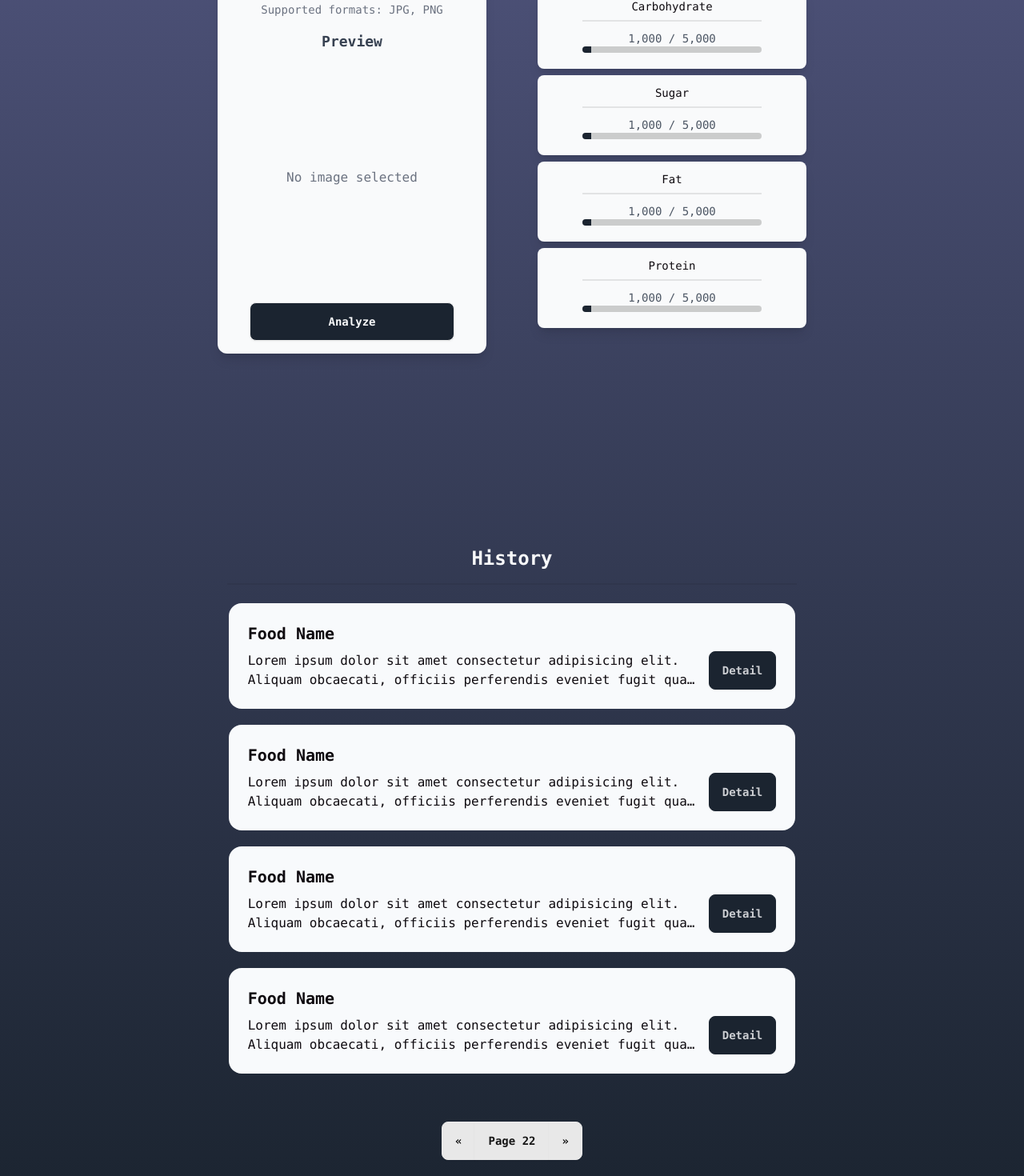
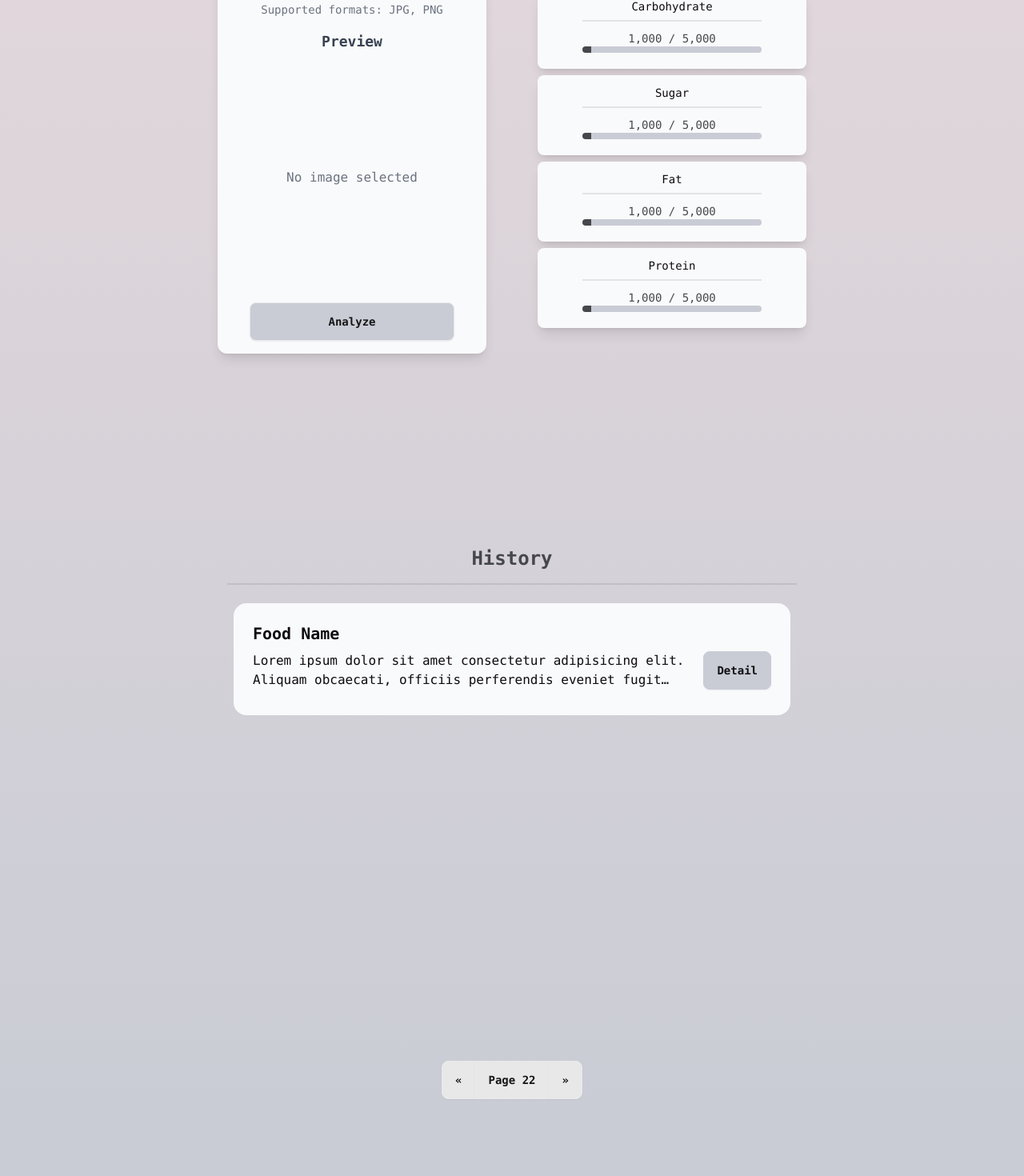
Before and after one commit to iss4gerry/nutrition-tracker-frontend, a Vue app: page / in a window 1280 px wide. Shown: the part 310-1780 px from the top of the page at 80% size. Built offline with nearby package versions, Linux system fonts and the light colour scheme.

Commit message:
update responsif

```diff
--- a/src/App.vue
+++ b/src/App.vue
@@ -11,10 +11,6 @@ import Faq from './components/Faq.vue'
       <Navbar></Navbar>
       <div class="bg-gradient-to-t from-primary to-secondary min-h-screen flex-col -mt-11 md:mt-10">
       <router-view></router-view>
-      </div>
-      <div class="bg-primary min-h-screen">
-
-
       </div>
       <div class="bg-gradient-to-t from-secondary to-primary flex flex-col min-h-screen">
         <div class="container mx-auto flex-grow mt-20 flex flex-col justify-start">
--- a/src/components/FoodHistory.vue
+++ b/src/components/FoodHistory.vue
@@ -3,44 +3,11 @@
 </script>
 
 <template>
-    <div class="container">
-        <div class="card-body mt-5 mb-5 bg-slate-50 rounded-2xl p-6 h-35">
+    <div class="min-h-[80vh] flex flex-col items-center max-sm:w-[40vh]">
+      <div class="card-body m-2 md:mt-5 md:mb-5 bg-slate-50 rounded-2xl p-6 max-h-[130px] md:max-h-[140px]">
         <h2 class="card-title">Food Name</h2>
         <div class="flex justify-between items-start">
-              <div class="text-start w-[70vh] flex-grow">
-                <p class="multiline-ellipsis">
-                  Lorem ipsum dolor sit amet consectetur adipisicing elit. Aliquam obcaecati, officiis perferendis eveniet fugit quas dolore doloremque hic voluptates Lorem ipsum, dolor sit amet consectetur adipisicing elit. Iusto recusandae praesentium molestias quo velit adipisci neque? Quae maiores soluta qui illo voluptates saepe, maxime pariatur rem totam aliquid labore adipisci.
-                </p>
-              </div>
-              <button class="btn btn-primary ml-4">Detail</button>
-            </div>
-        </div>
-        <div class="card-body mt-5 mb-5 bg-slate-50 rounded-2xl p-6 h-35">
-            <h2 class="card-title">Food Name</h2>
-            <div class="flex justify-between items-start">
-              <div class="text-start w-[70vh] flex-grow">
-                <p class="multiline-ellipsis">
-                  Lorem ipsum dolor sit amet consectetur adipisicing elit. Aliquam obcaecati, officiis perferendis eveniet fugit quas dolore doloremque hic voluptates Lorem ipsum, dolor sit amet consectetur adipisicing elit. Iusto recusandae praesentium molestias quo velit adipisci neque? Quae maiores soluta qui illo voluptates saepe, maxime pariatur rem totam aliquid labore adipisci.
-                </p>
-              </div>
-              <button class="btn btn-primary ml-4">Detail</button>
-            </div>
-        </div>
-        <div class="card-body mt-5 mb-5 bg-slate-50 rounded-2xl p-6 h-35">
-            <h2 class="card-title">Food Name</h2>
-            <div class="flex justify-between items-start">
-              <div class="text-start w-[70vh] flex-grow">
-                <p class="multiline-ellipsis">
-                  Lorem ipsum dolor sit amet consectetur adipisicing elit. Aliquam obcaecati, officiis perferendis eveniet fugit quas dolore doloremque hic voluptates Lorem ipsum, dolor sit amet consectetur adipisicing elit. Iusto recusandae praesentium molestias quo velit adipisci neque? Quae maiores soluta qui illo voluptates saepe, maxime pariatur rem totam aliquid labore adipisci.
-                </p>
-              </div>
-              <button class="btn btn-primary ml-4">Detail</button>
-            </div>
-        </div>
-        <div class="card-body mt-5 mb-5 bg-slate-50 rounded-2xl p-6 h-35">
-            <h2 class="card-title">Food Name</h2>
-            <div class="flex justify-between items-start">
-              <div class="text-start w-[70vh] flex-grow">
+          <div class="text-start flex-grow">
             <p class="multiline-ellipsis">
               Lorem ipsum dolor sit amet consectetur adipisicing elit. Aliquam obcaecati, officiis perferendis eveniet fugit quas dolore doloremque hic voluptates Lorem ipsum, dolor sit amet consectetur adipisicing elit. Iusto recusandae praesentium molestias quo velit adipisci neque? Quae maiores soluta qui illo voluptates saepe, maxime pariatur rem totam aliquid labore adipisci.
             </p>
@@ -49,13 +16,16 @@
         </div>
       </div>
 
-      <div class="join mt-10">
+
+      <div class="join mt-auto">
         <button class="join-item btn">«</button>
         <button class="join-item btn">Page 22</button>
         <button class="join-item btn">»</button>
       </div>
     </div>
   </template>
+
+
 
  <style scoped>
  .multiline-ellipsis {
--- a/src/components/History.vue
+++ b/src/components/History.vue
@@ -5,7 +5,7 @@ import FoodHistory from './FoodHistory.vue';
 
 <template>
     <div class="container mx-auto flex flex-col p-8 items-center rounded-xl mt-20 w-[vh200] ">
-      <p class="text-2xl font-bold text-pretty -mb-2 -mt-4 text-gray-50">History</p>
+      <p class="text-2xl font-bold text-pretty -mb-2 -mt-4 text-accent">History</p>
       <div class="divider -mb-1"></div>
       <div class="card flex flex-col">
         <FoodHistory></FoodHistory>
--- a/src/components/ImageTracker.vue
+++ b/src/components/ImageTracker.vue
@@ -29,6 +29,6 @@ const handleFileInput = (event: Event) => {
         <img :src="selectedImage" alt="Image Preview" class="w-full h-full object-cover" />
       </div>
       <p v-else class="flex items-center justify-center text-gray-500 h-[35vh]">No image selected</p>
-      <button class="btn btn-wide bg-primary text-gray-50">Analyze</button>
+      <button class="btn btn-wide bg-primary">Analyze</button>
   </div>
 </template>
--- a/src/components/Navbar.vue
+++ b/src/components/Navbar.vue
@@ -29,7 +29,7 @@
           <li><a>Logout</a></li>
         </ul>
       </div>
-      <a class="btn btn-ghost text-xl">FwodTwacker</a>
+      <a class="btn btn-ghost text-xl">Fweeble</a>
     </div>
     <div class="navbar-end hidden lg:flex">
 
--- a/src/components/Nutrition.vue
+++ b/src/components/Nutrition.vue
@@ -14,10 +14,10 @@ const totalProgress = 5000;
         <p class="text-sm w-22 -mb-4">{{ name }}</p>
           <div class="divider lg:divider-vertical"></div>
         <div class="flex flex-col items-center space-x-15 w-full -mt-3">
-            <p class="text-sm text-gray-600">
+            <p class="text-sm text-accent">
                 {{ currentProgress.toLocaleString() }} / {{ totalProgress.toLocaleString() }}
             </p>
-            <progress class="progress progress-primary w-56">50</progress>
+            <progress class="progress progress-accent w-56 bg-primary">50</progress>
         </div>
       </div>
     </div>
--- a/src/components/Switcher.vue
+++ b/src/components/Switcher.vue
@@ -6,5 +6,6 @@
     <div role="tablist" class="tabs tabs-boxed bg-gray-50">
         <a role="tab" class="tab">Text</a>
         <a role="tab" class="tab tab-active">Image</a>
+        <a role="tab" class="tab">Idea</a>
       </div>
 </template>
--- a/src/index.css
+++ b/src/index.css
@@ -2,8 +2,8 @@
 
 @layer base {
   main {
-    @apply text-gray-50;
-    @apply font-mono
+    @apply text-accent;
+    @apply font-mono;
   }
 }
 
--- a/src/views/Tracker.vue
+++ b/src/views/Tracker.vue
@@ -25,7 +25,7 @@ import History from '../components/History.vue';
         </div>
       </div>
     </div>
-    <div class="container mx-auto flex flex-col md:flex-row justify-center space-x-0 md:space-x-0 space-y-45 md:space-y-0 mt-20">
+    <div class="container mx-auto flex flex-col md:flex-row justify-center space-x-0 md:space-x-0 space-y-45 md:space-y-0 md:mt-20 -mt-10">
       <div class="card text-neutral-content w-full md:w-[105vh] -mt-3 md:mt-0">
         <div class="card-body items-center text-center">
           <History></History>
--- a/tailwind.config.js
+++ b/tailwind.config.js
@@ -11,9 +11,9 @@ export default {
     themes: [
       {
         mytheme: {
-          "primary": "#1B2430",
-          "secondary": "#51557E",
-          "accent": "#DCD7C9",
+          "primary": "#C9CCD5",
+          "secondary": "#E4D8DC",
+          "accent": "#45474B",
           "neutral": "#C8ACD6",
           "base-100": "#ffffff",
         },
```
Lines whose indentation alone changed are shown as unchanged.
